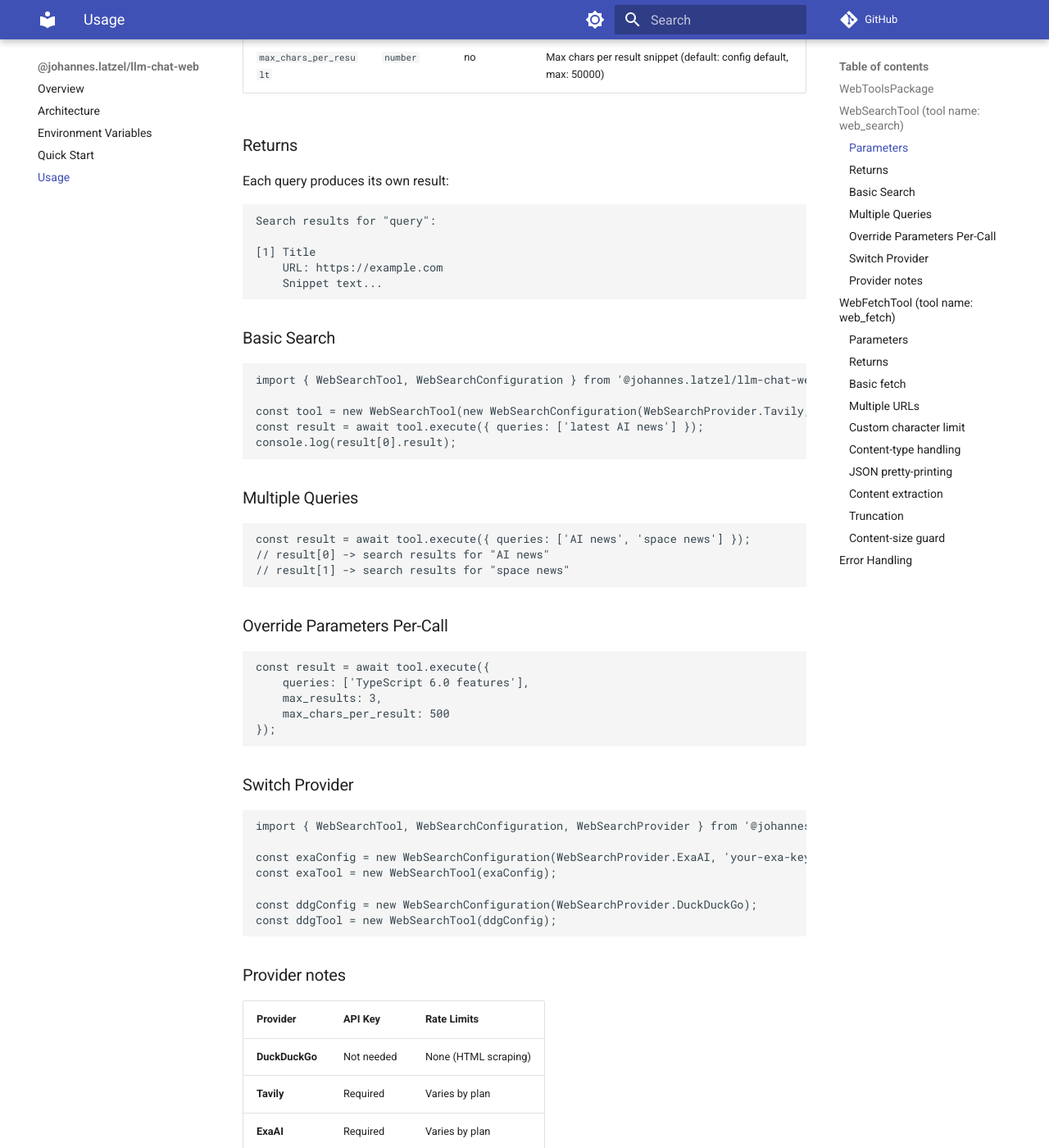
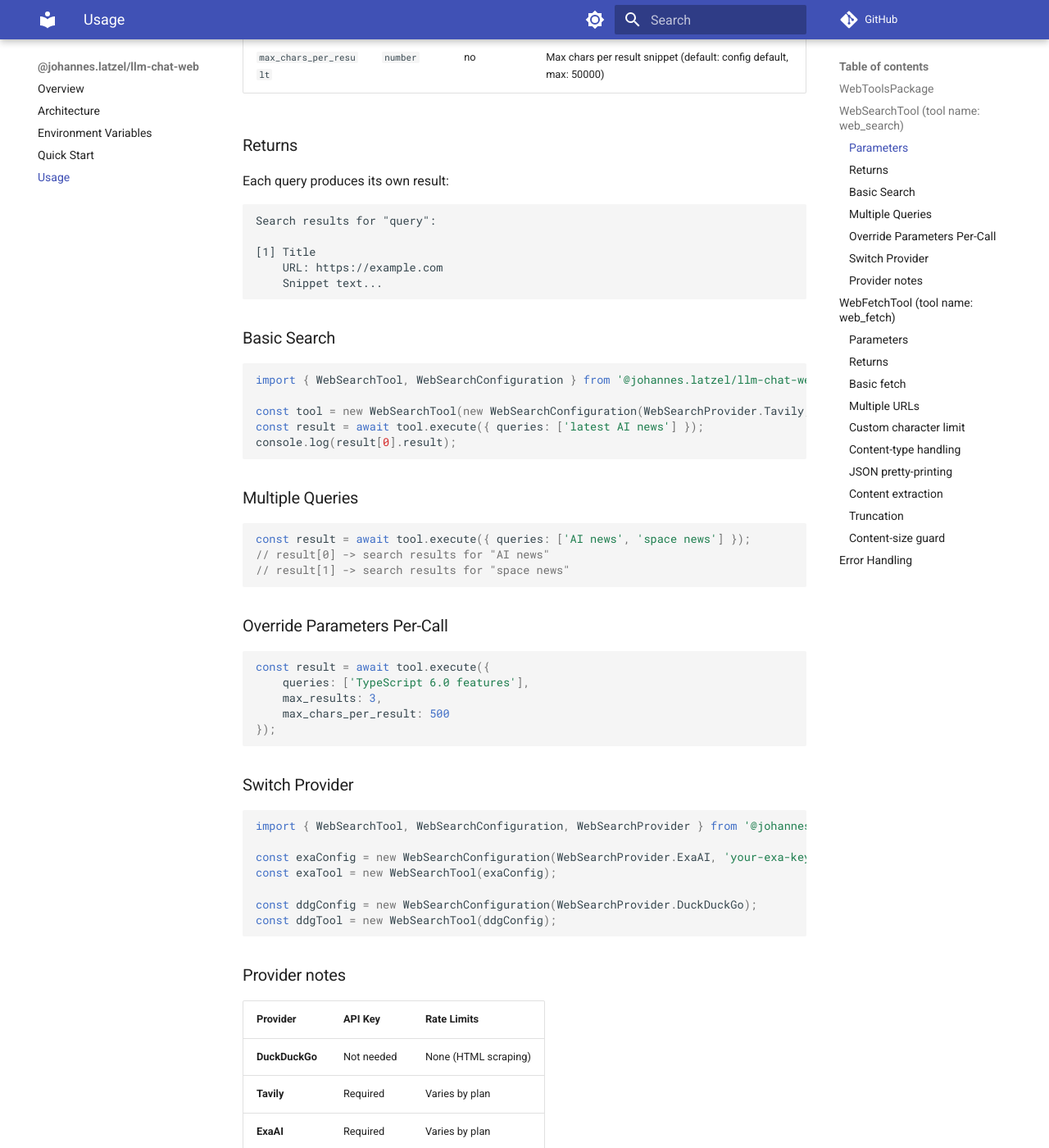
Before and after one commit to johanneslatzel/llm-chat-web, an MkDocs documentation site: the page built from docs/usage.md, in a window 1280 px wide and 1400 px high, scrolled down 1174 px. Shown: the whole window at 82% size. Built offline with MkDocs 1.6.1 and Material for MkDocs 9.7.7, drawn with Linux system fonts in a browser that asks for light colours; comment, search, counter and statistics services are not loaded; some of the changed text lies outside the part shown.

Commit message:
docs: added codeblock syntax highlighting

````diff
--- a/docs/usage.md
+++ b/docs/usage.md
@@ -51,7 +51,7 @@ Search the web using DuckDuckGo, Tavily, or ExaAI. Accepts one or more queries
 
 Each query produces its own result:
 
-```
+```text
 Search results for "query":
 
 [1] Title
@@ -122,7 +122,7 @@ Fetch one or more URLs in parallel and return their content as clean text. Each
 
 Each URL produces its own result:
 
-```
+```text
 Page Title
 
 Extracted text content...
--- a/mkdocs.yml
+++ b/mkdocs.yml
@@ -18,5 +18,13 @@ nav:
     - Environment Variables: configuration.md
     - Quick Start: quickstart.md
     - Usage: usage.md
+markdown_extensions:
+  - pymdownx.highlight:
+      anchor_linenums: true
+      line_spans: __span
+      pygments_lang_class: true
+  - pymdownx.inlinehilite
+  - pymdownx.snippets
+  - pymdownx.superfences
 plugins:
-    - search
+  - search
--- a/package.json
+++ b/package.json
@@ -1,6 +1,6 @@
 {
     "name": "@johannes.latzel/llm-chat-web",
-    "version": "0.3.0",
+    "version": "0.3.1",
     "description": "Web tool suite for the llm-chat ecosystem",
     "license": "MIT",
     "files": [
````
Also changed, not shown: 1 other file.
